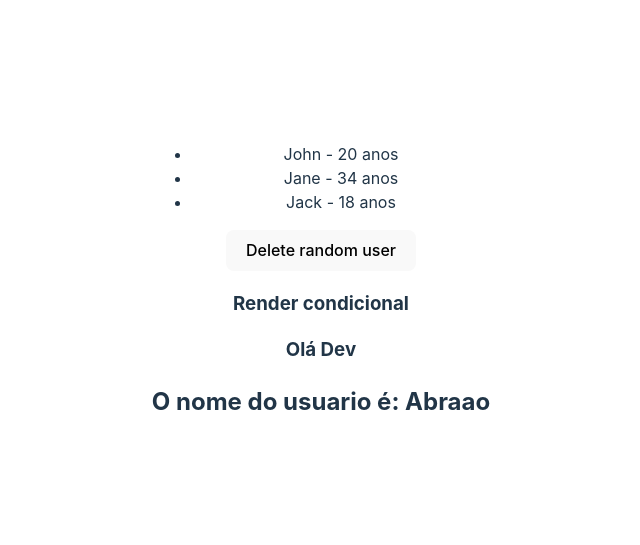
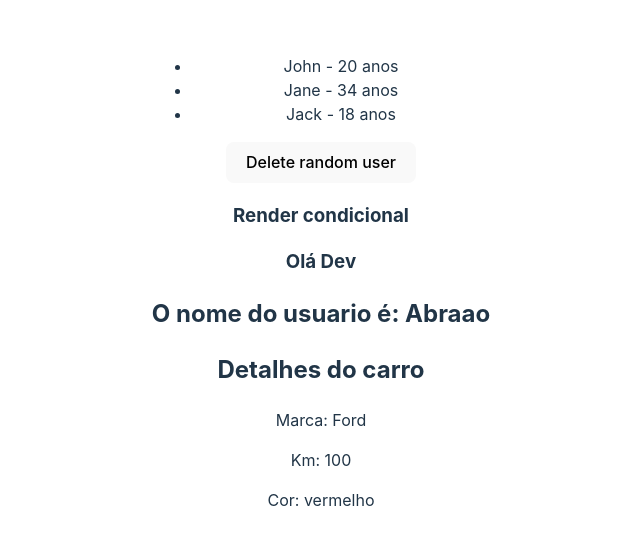
Before and after one commit to abraaorochapb/iteractionsReact, a React (Vite) app: page / in a window 1280 px wide. Shown: the part 117-662 px from the top of the page, without its empty margins (319-959 px from the left). Built offline with nearby package versions, Linux system fonts and the light colour scheme.

Commit message:
Destructuring Props

```diff
--- a/src/App.jsx
+++ b/src/App.jsx
@@ -3,6 +3,7 @@ import './App.css'
 import RenderingKeys from './components/renderingkeys'
 import ConditionalRender from './components/ConditionalRender'
 import ShowUserName from './components/ShowUserName'
+import CarDetails from './components/CarDetails'
 function App() {
 
   return (
@@ -10,6 +11,7 @@ function App() {
       <RenderingKeys/>
       <ConditionalRender/>
       <ShowUserName name='Abraao'/>
+      <CarDetails brand={'Ford'} km={100} color={'vermelho'}/>
     </>
   )
 }
--- /dev/null
+++ b/src/components/CarDetails.jsx
@@ -0,0 +1,14 @@
+import React from 'react'
+
+const CarDetails = ({brand, km, color}) => {
+  return (
+    <div>
+      <h2>Detalhes do carro</h2>
+      <p>Marca: {brand}</p>
+      <p>Km: {km}</p>
+      <p>Cor: {color}</p>
+    </div>
+  )
+}
+
+export default CarDetails
```
